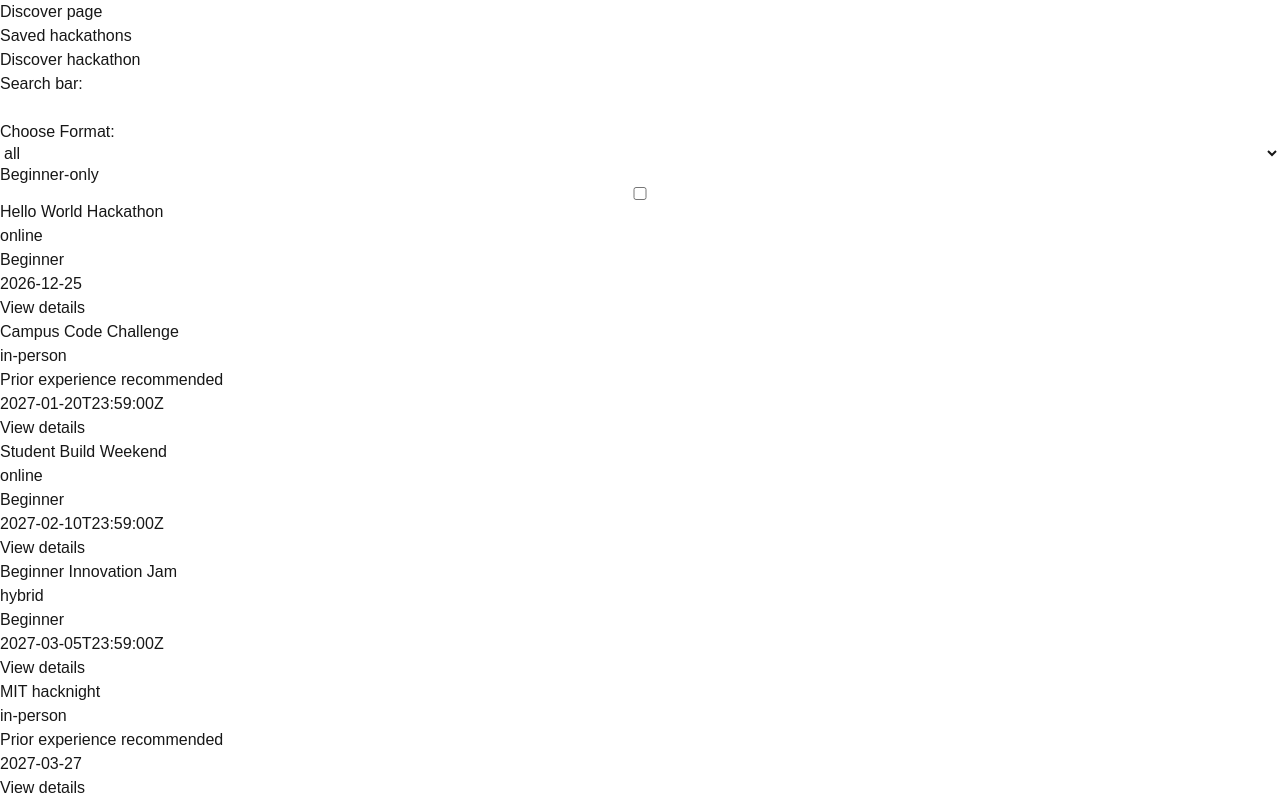
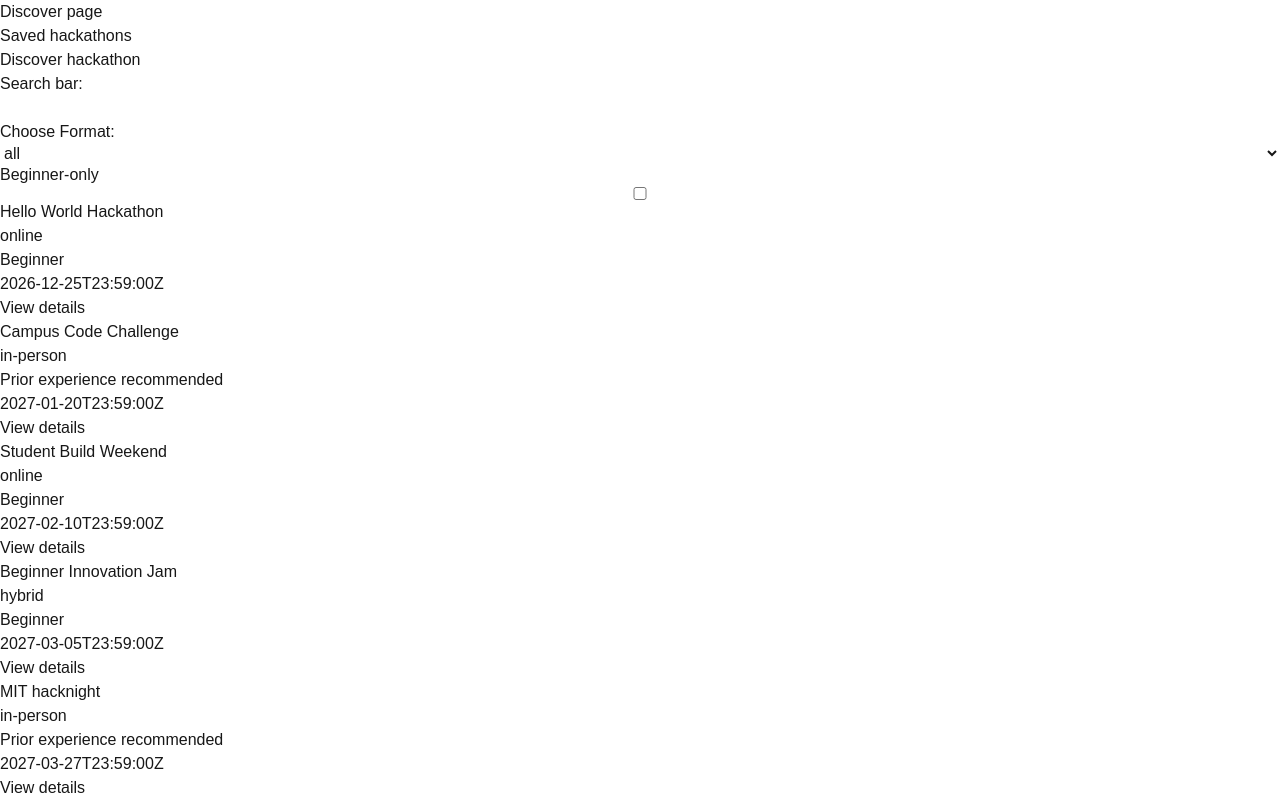
Before and after one commit to Siddhgarg3/Hacktracker, a Next.js app in the folder hacktracker-next/: page / in a window 1280 px wide. Built offline with nearby package versions, Linux system fonts and the light colour scheme.

Commit message:
changed date settings

```diff
--- a/hacktracker-next/app/hackathons/[id]/not-found.jsx
+++ b/hacktracker-next/app/hackathons/[id]/not-found.jsx
@@ -1,5 +1,5 @@
 import Link from "next/link"
-export default function notFound(){
+export default function NotFound(){
     return(<>
         <h1> Hackathon not found. </h1>
         <Link href = "/"> Go back to discover page </Link>
--- a/hacktracker-next/data/hackathons.js
+++ b/hacktracker-next/data/hackathons.js
@@ -42,7 +42,7 @@ const hackathons = [
     name: "Hello World Hackathon",
     format: "online",
     beginnerFriendly: true,
-    deadline: "2026-12-25",
+    deadline: "2026-12-25T23:59:00Z",
     location: "Purdue",
     organizer: "Purdue",
     eligibilityDetails: "Needs to be enrolled in purdue",
@@ -54,7 +54,7 @@ const hackathons = [
     name: "MIT hacknight",
     format: "in-person",
     beginnerFriendly: false,
-    deadline: "2027-03-27",
+    deadline: "2027-03-27T23:59:00Z",
     location: "MIT",
     organizer: "MIT",
     eligibilityDetails: "Open to all college students",
```
